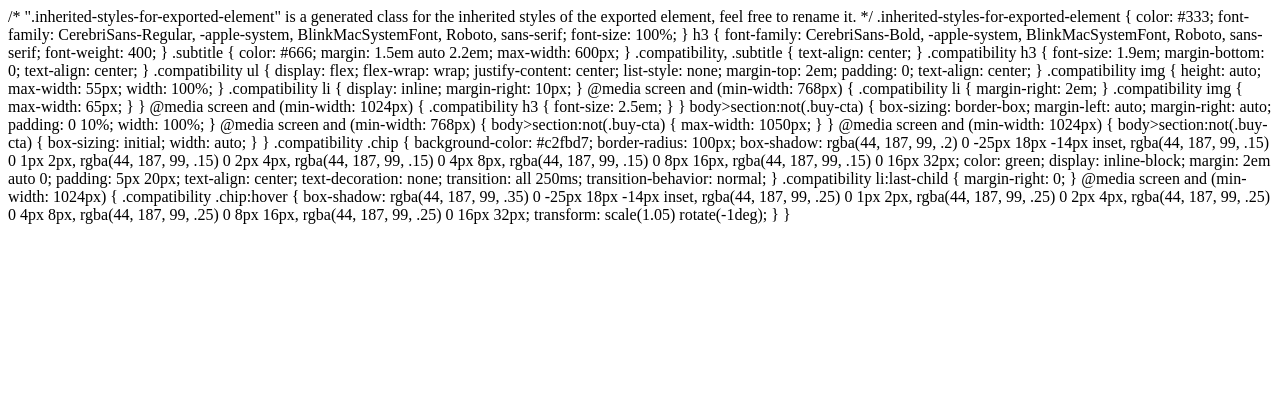
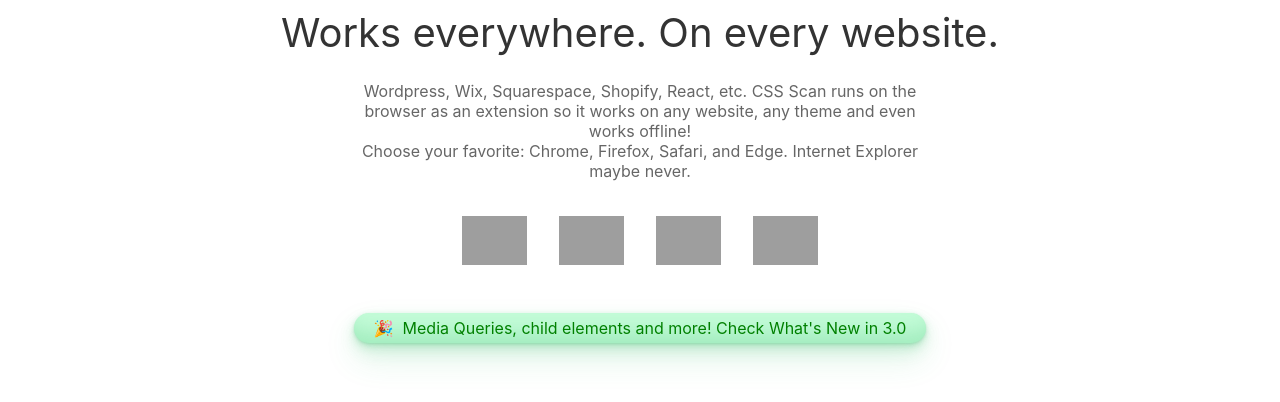
Before and after one commit to rudye19/rudye19.github.io, a plain HTML site: page index.html in a window 1280 px wide. Drawn offline with Linux system fonts and the light colour scheme; grey boxes are pictures that could not be loaded.

Commit message:
Update index.html

```diff
--- a/index.html
+++ b/index.html
@@ -1,5 +1,24 @@
-/* ".inherited-styles-for-exported-element" is a generated class for the inherited styles of the exported element, feel free to rename it. */
+<section class="compatibility inherited-styles-for-exported-element">
+  <h3>Works everywhere. On every website.</h3>
+  <p class="subtitle">
+    Wordpress, Wix, Squarespace, Shopify, React, etc. CSS Scan runs on the browser as an extension so it works on any website, any theme and even works offline!<br>
+    Choose your favorite: Chrome, Firefox, Safari, and Edge. Internet Explorer maybe never.
+  </p>
+  <ul>
+    <li><img src="https://getcssscan.com/img/logos/chrome.png" alt="Chrome logo"></li>
+    <li><img src="https://getcssscan.com/img/logos/firefox.png" alt="Firefox logo"></li>
+    <li><img src="https://getcssscan.com/img/logos/safari.png" alt="Safari logo" class=""></li>
+    <li><img src="https://getcssscan.com/img/logos/edge.png" alt="Edge logo" class=""></li>
+  </ul>
+  <a class="chip" href="https://headwayapp.co/css-scan-changelog" target="_blank">
+    🎉&nbsp; Media Queries, child elements and more! Check What's New in 3.0
+  </a>
+</section>
 
+<style>
+</style>
+
+<style>
   .inherited-styles-for-exported-element {
     color: #333;
     font-family: CerebriSans-Regular, -apple-system, BlinkMacSystemFont, Roboto, sans-serif;
@@ -109,3 +128,4 @@ body>section:not(.buy-cta) {
       transform: scale(1.05) rotate(-1deg);
     }
   }
+</style>
```
Lines whose indentation alone changed are shown as unchanged.
